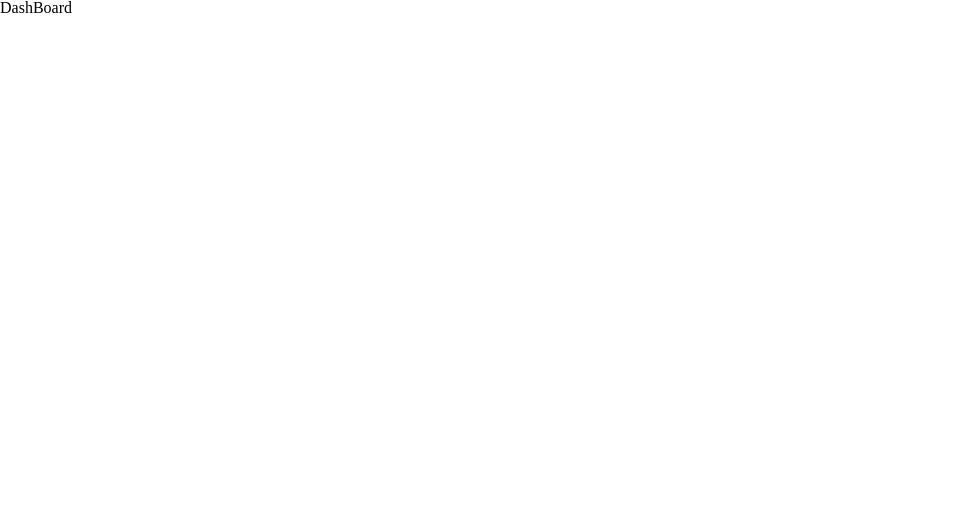
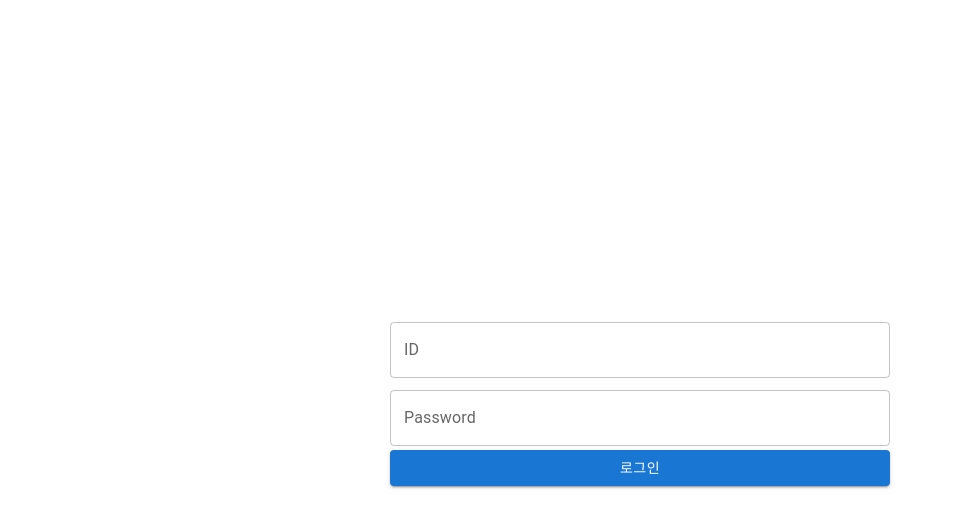
Before and after one commit to develop-pix/dump-in-admin-FE, a React (Vite) app: page / in a window 1280 px wide. Shown: the top 528 px of the page, without its empty margins (0-954 px from the left). Built offline with nearby package versions, Linux system fonts and the light colour scheme; the HTML template or start-up script is replaced by a standard one.

Commit message:
FEAT: Login 페이지 간단구현

```diff
--- a/src/App.tsx
+++ b/src/App.tsx
@@ -1,12 +1,22 @@
 import { BrowserRouter, Route, Routes } from "react-router-dom";
+import NotFound from "./pages/NotFound";
+import Login from "./pages/Login";
 import DashBoard from "./pages/Dashboard";
-import NotFound from "./pages/NotFound";
+import EventManage from "./pages/EventManage";
+import BranchManage from "./pages/BranchManage";
+import ReviewManage from "./pages/ReviewManage";
+import UserManage from "./pages/UserManage";
 
 function App() {
   return (
     <BrowserRouter>
       <Routes>
-        <Route path="/" element={<DashBoard />}></Route>
+        <Route path="/" element={<Login />}></Route>
+        <Route path="/dashboard" element={<DashBoard />}></Route>
+        <Route path="/event" element={<EventManage />}></Route>
+        <Route path="/branch" element={<BranchManage />}></Route>
+        <Route path="/user" element={<UserManage />}></Route>
+        <Route path="/review" element={<ReviewManage />}></Route>
         <Route path="*" element={<NotFound />}></Route>
       </Routes>
     </BrowserRouter>
--- /dev/null
+++ b/src/components/login/LoginForm.tsx
@@ -0,0 +1,82 @@
+import LongInput from "../reuse/input/LongInput";
+import LoginButton from "../reuse/button/LoginButton";
+import { useState } from "react";
+import { Box } from "@mui/material";
+import { color_invalid } from "../../styles/base/Variable.style";
+import { useNavigate } from "react-router-dom";
+
+export default function LoginForm() {
+  const navigate = useNavigate();
+
+  const [email, setEmail] = useState<string>("");
+  const [password, setPassword] = useState<string>("");
+  const [invalid, setInvalid] = useState<boolean>(false);
+
+  /*로그인 버튼 입력시*/
+  const onSubmitHandler = async (e: React.FormEvent<HTMLFormElement>) => {
+    e.preventDefault();
+    try {
+      console.log(e);
+      console.log(email);
+      console.log(password);
+
+      //catch 문안으로 들어가야하나 build시 에러 발생하여 임의로 추가, API 적용후 아래 삭제할것
+      setInvalid(true);
+      //if 문안으로 들어가야하나 build시 에러 발생하여 임의로 추가, API 적용후 아래 삭제할것
+      navigate("/dashboard");
+
+      /*
+      로그인 API 연동
+      let login_result = await 로그인시도(email, password);
+
+      if (login_result.결과코드 === 200) {
+        대쉬보드 페이지로 이동?
+      }else{
+        setInvalid(true);
+      }
+      */
+    } catch (error) {
+      console.log(error);
+    }
+  };
+
+  return (
+    <Box
+      sx={{
+        height: "100vh",
+        display: "flex",
+        justifyContent: "center",
+        alignItems: "center",
+      }}
+    >
+      <Box
+        sx={{
+          width: 500,
+        }}
+      >
+        <form onSubmit={onSubmitHandler}>
+          <LongInput
+            label="ID"
+            type="email"
+            placeholder="ID를 입력해주세요"
+            autocomplete="email"
+            setInput={setEmail}
+          />
+          <LongInput
+            label="Password"
+            type="password"
+            placeholder="비밀번호를 입력해주세요"
+            autocomplete="current-password"
+            setInput={setPassword}
+          />
+          <LoginButton />
+        </form>
+        {invalid ? (
+          <Box marginTop="10px" color={color_invalid}>
+            로그인 정보가 올바르지 않습니다.
+          </Box>
+        ) : null}
+      </Box>
+    </Box>
+  );
+}
--- /dev/null
+++ b/src/components/reuse/button/LoginButton.tsx
@@ -0,0 +1,9 @@
+import { Button } from "@mui/material";
+
+export default function LoginButton() {
+  return (
+    <Button variant="contained" fullWidth type="submit">
+      로그인
+    </Button>
+  );
+}
--- /dev/null
+++ b/src/components/reuse/input/LongInput.tsx
@@ -0,0 +1,29 @@
+import { TextField } from "@mui/material";
+import { LongInputType } from "../../../interface/reuse/Input.interface";
+
+export default function LongInput({
+  label,
+  type,
+  placeholder,
+  autocomplete,
+  setInput,
+}: LongInputType) {
+  const onInputChangeHandler = (e: React.ChangeEvent<HTMLInputElement>) => {
+    e.preventDefault();
+    setInput(e.currentTarget.value);
+  };
+  return (
+    <div>
+      <TextField
+        label={label}
+        type={type}
+        placeholder={placeholder}
+        autoComplete={autocomplete}
+        size="medium"
+        margin="dense"
+        fullWidth
+        onChange={onInputChangeHandler}
+      />
+    </div>
+  );
+}
--- a/src/pages/Login.tsx
+++ b/src/pages/Login.tsx
@@ -1,3 +1,9 @@
+import LoginForm from "../components/login/LoginForm";
+
 export default function Login() {
-  return <div>Login</div>;
+  return (
+    <>
+      <LoginForm />
+    </>
+  );
 }
--- a/src/styles/base/Variable.style.ts
+++ b/src/styles/base/Variable.style.ts
@@ -0,0 +1,27 @@
+import { red } from "@mui/material/colors";
+
+/*
+ * 색상 파렛트
+ * https://mui.com/material-ui/customization/color/
+ * 색상 추가해서 사용.
+ */
+
+/* Red */
+
+export const color_invalid = red["A700"];
+
+/* Pink */
+
+/* Purple */
+
+/* DeepPurple */
+
+/* Indigo */
+
+/* Blue */
+
+/* Lightblue */
+
+/* Cyan */
+
+/* Teal */
```
Also changed, not shown: src/interface/reuse/Input.interface.ts (+7 -0 lines).
